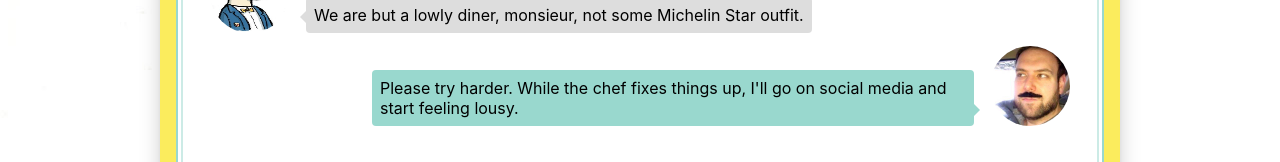
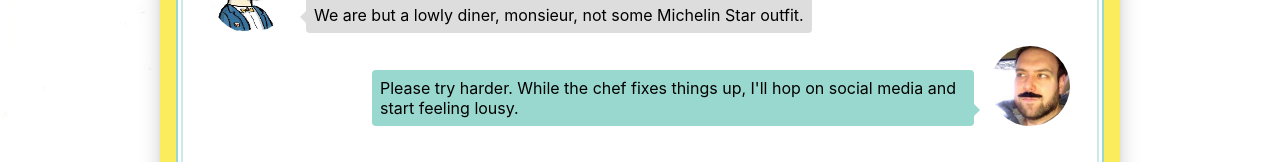
Before and after one commit to antibland/binary-diner, a React (Create React App) app: page /menu/Accordion in a window 1280 px wide. Shown: the part 790-952 px from the top of the page. Built offline with nearby package versions, Linux system fonts and the light colour scheme; a small style sheet from the web is missing.

Commit message:
Text adjustment

```diff
--- a/src/views/AccordionView.js
+++ b/src/views/AccordionView.js
@@ -39,7 +39,7 @@ const AccordionView = () => (
           We are but a lowly diner, monsieur, not some Michelin Star outfit.
         </EntryTheirs>
         <EntryMine>
-          Please try harder. While the chef fixes things up, I'll go on social
+          Please try harder. While the chef fixes things up, I'll hop on social
           media and start feeling lousy.
         </EntryMine>
       </ul>
```
